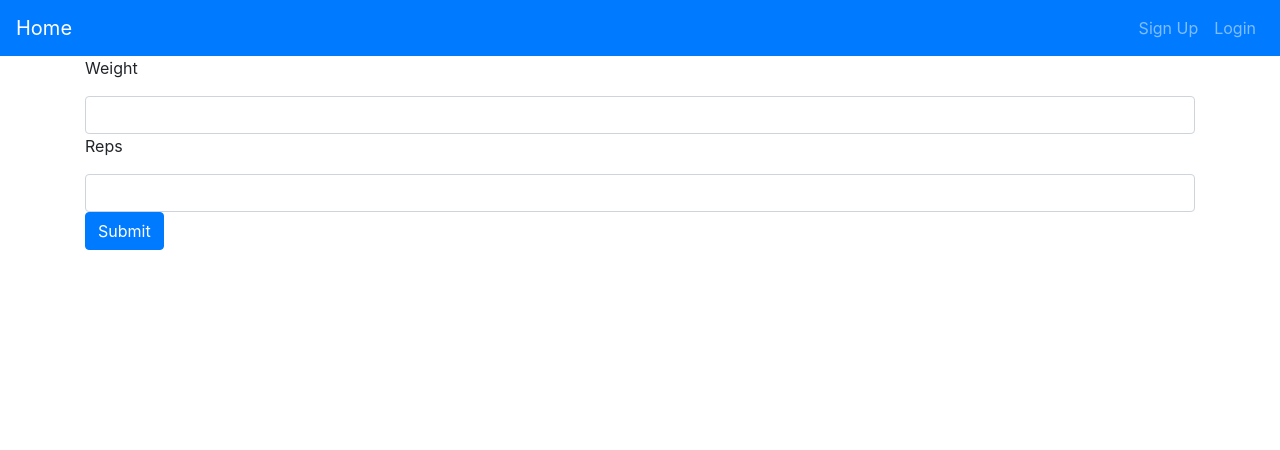
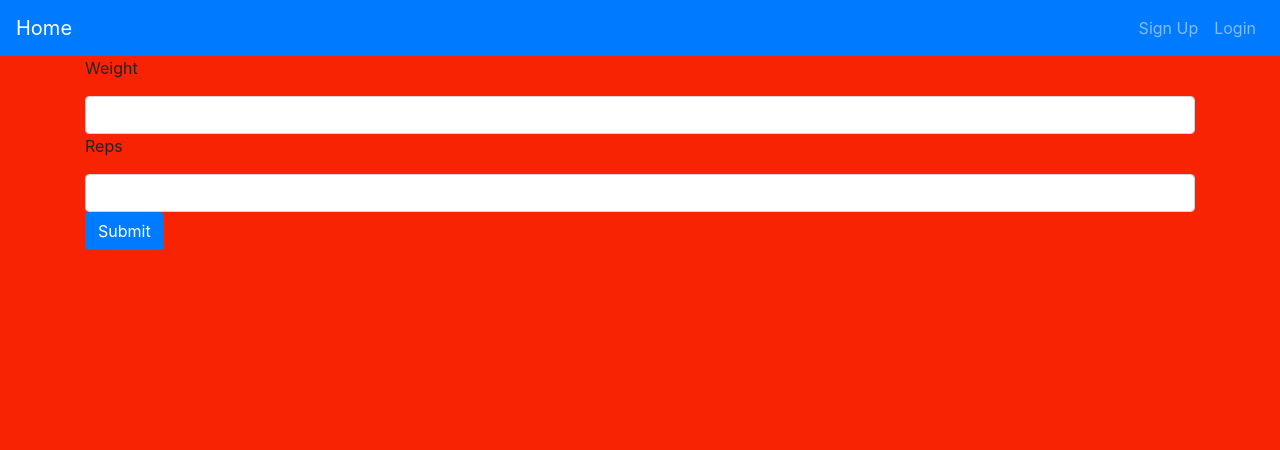
Before and after one commit to bsule/Workout-Tracker, a Django app: page /workouts/calculator/ in a window 1280 px wide. Shown: the top 450 px of the page. Run offline with Django 4.2, Linux system fonts and the light colour scheme; parts of the project's set-up code (start-up, migrations or seed data) failed here and were passed over; some libraries are stand-ins or nearby versions.

Commit message:
fixed css files not working

```diff
--- a/workout_tracker/static/css/master.css
+++ b/workout_tracker/static/css/master.css
@@ -2,3 +2,7 @@
 #login_signup{
     margin-top:10px;
 }
+
+body{
+    background-color: blue;
+}
--- a/workout_tracker/workout_tracker/settings.py
+++ b/workout_tracker/workout_tracker/settings.py
@@ -15,7 +15,6 @@ from pathlib import Path, os
 # Build paths inside the project like this: BASE_DIR / 'subdir'.
 BASE_DIR = Path(__file__).resolve().parent.parent
 TEMPLATES_DIR = (BASE_DIR / 'templates')
-STATIC_DIR = (BASE_DIR /'static')
 
 
 # Quick-start development settings - unsuitable for production
--- /dev/null
+++ b/workout_tracker/workouts/static/workouts/workout_style.css
@@ -0,0 +1,4 @@
+
+body{
+    background-color: rgb(247, 35, 3);
+}
--- a/workout_tracker/workouts/templates/calculator.html
+++ b/workout_tracker/workouts/templates/calculator.html
@@ -1,8 +1,11 @@
 {% extends 'base.html' %}
 {% load widget_tweaks %}
+{% load static %}
 
 {% block content %}
-<head>
+
+    <link rel="stylesheet" href="{% static 'workouts/workout_style.css' %}">
+
 
     <form method="POST">
         {% csrf_token %}
```
